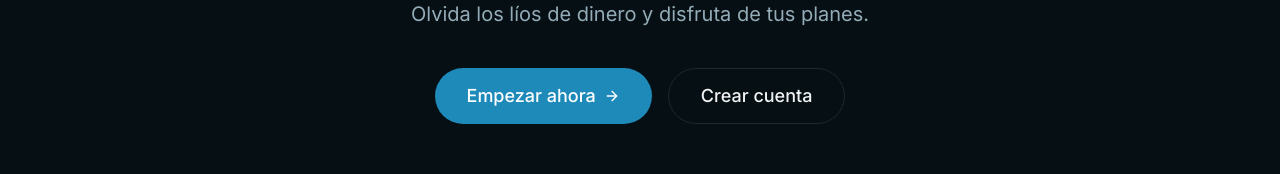
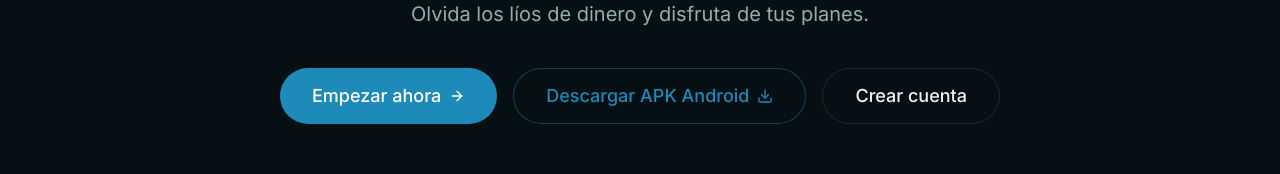
Before and after one commit to MarkelRoman05/PagaYa, a Next.js app: page / in a window 1280 px wide. Shown: the part 385-559 px from the top of the page. Built offline with nearby package versions, Linux system fonts and the light colour scheme; no server answers.

Commit message:
feat: agregar botón para descargar APK de Android en la página principal

```diff
--- a/app/page.tsx
+++ b/app/page.tsx
@@ -4,7 +4,7 @@ import { useEffect, useState } from 'react';
 import Link from 'next/link';
 import Image from 'next/image';
 import { useRouter } from 'next/navigation';
-import { Wallet, ArrowRight, ShieldCheck, Zap, Users2, LogOut, Moon, Sun, ChevronDown, LoaderCircle } from 'lucide-react';
+import { Wallet, ArrowRight, ShieldCheck, Zap, Users2, LogOut, Moon, Sun, ChevronDown, LoaderCircle, Download } from 'lucide-react';
 import { Button } from '@/components/ui/button';
 import { AppLoadingScreen } from '@/components/ui/app-loading-screen';
 import { Avatar, AvatarFallback, AvatarImage } from '@/components/ui/avatar';
@@ -24,6 +24,7 @@ import type { Theme } from '@/lib/types';
 export default function Home() {
   const router = useRouter();
   const { isAuthenticated, user, signOut, theme, setTheme } = usePagaYa();
+  const androidApkUrl = 'https://github.com/MarkelRoman05/PagaYa/releases/download/android-latest/PagaYa-latest-release.apk';
   const [isSigningOut, setIsSigningOut] = useState(false);
   const [isChangingTheme, setIsChangingTheme] = useState(false);
   const [isNativeApp, setIsNativeApp] = useState<boolean | null>(null);
@@ -217,6 +218,16 @@ export default function Home() {
                 {isAuthenticated ? 'Ir a mi panel' : 'Empezar ahora'} <ArrowRight className="w-5 h-5" />
               </Link>
             </Button>
+            <Button
+              asChild
+              variant="outline"
+              size="lg"
+              className="rounded-full border-primary/40 bg-background px-8 h-14 text-lg text-primary hover:bg-primary/10 hover:text-primary"
+            >
+              <a href={androidApkUrl} target="_blank" rel="noopener noreferrer" className="flex items-center gap-2">
+                Descargar APK Android <Download className="w-5 h-5" />
+              </a>
+            </Button>
             {!isAuthenticated && (
               <Button asChild variant="outline" size="lg" className="rounded-full px-8 h-14 text-lg">
                 <Link href="/auth?tab=register">Crear cuenta</Link>
```
